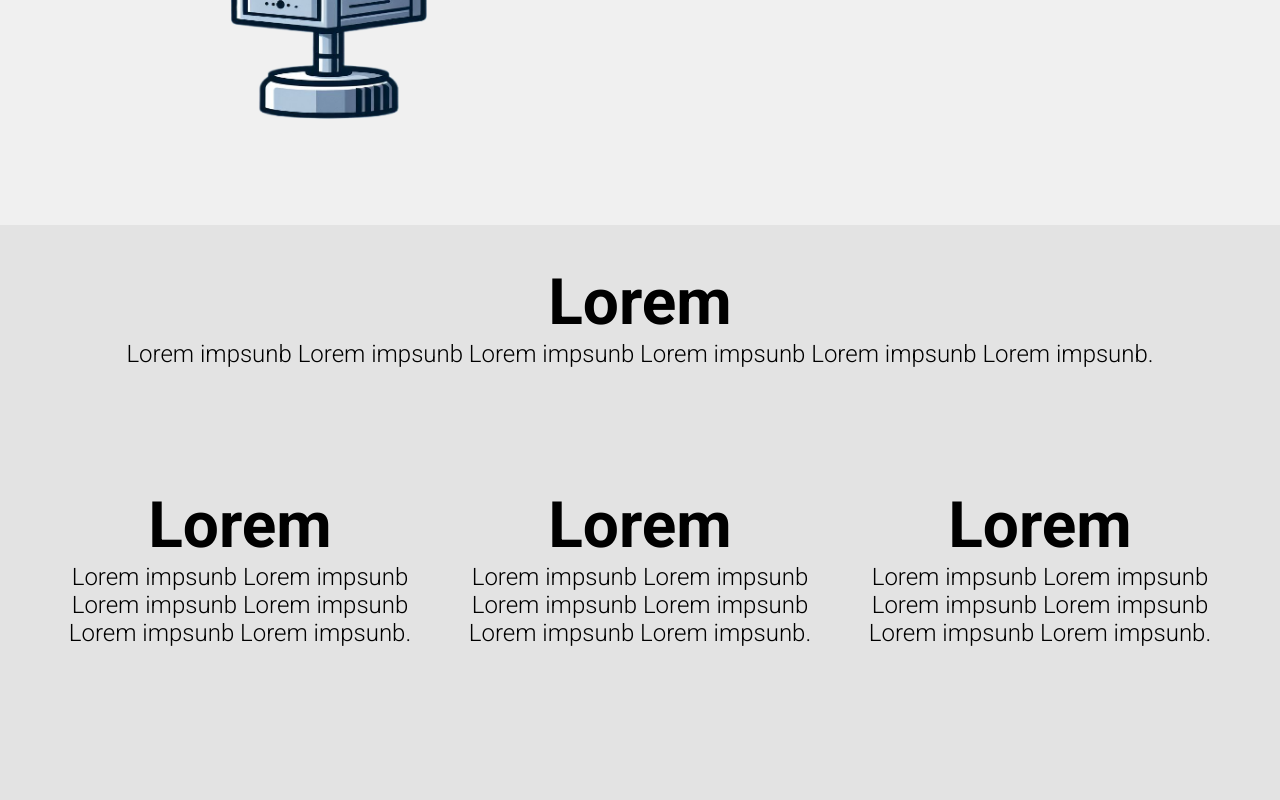
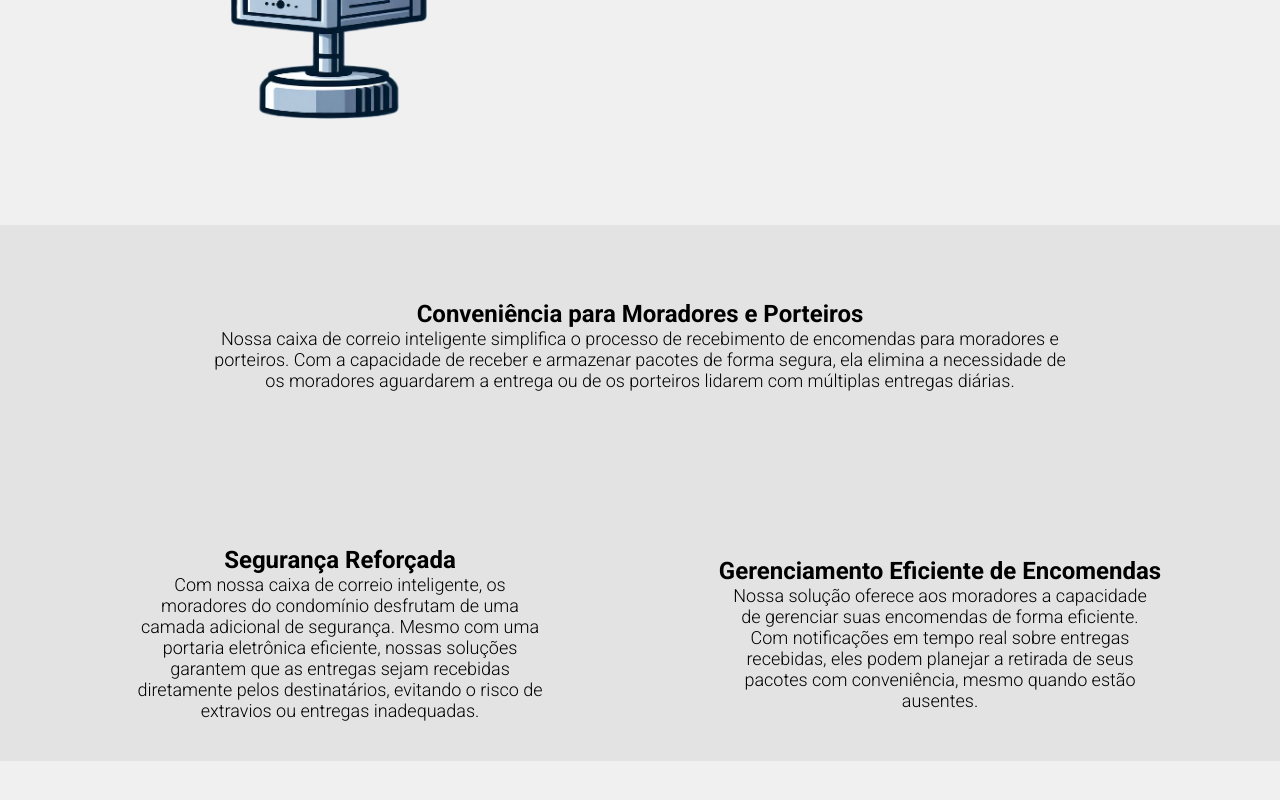
Before and after one commit to Gabriel-Silva-7/Receba, a React (Vite) app: page / in a window 1280 px wide. Shown: the part 414-1214 px from the top of the page. After the commit the page ends 1175 px from the top, so only its background shows below. Built offline with nearby package versions, Linux system fonts and the light colour scheme.

Commit message:
feat: home

```diff
--- a/src/pages/Home/index.tsx
+++ b/src/pages/Home/index.tsx
@@ -14,33 +14,41 @@ const Home = () => {
         </S.ContentText>
       </S.Content>
       <S.ContentDescription>
-        <S.CentralText>Lorem</S.CentralText>
+        <S.GridTitle>Conveniência para Moradores e Porteiros</S.GridTitle>
         <S.CentralDescription>
-          Lorem impsunb Lorem impsunb Lorem impsunb Lorem impsunb Lorem impsunb
-          Lorem impsunb.
+          Nossa caixa de correio inteligente simplifica o processo de
+          recebimento de encomendas para moradores e porteiros. Com a capacidade
+          de receber e armazenar pacotes de forma segura, ela elimina a
+          necessidade de os moradores aguardarem a entrega ou de os porteiros
+          lidarem com múltiplas entregas diárias.
         </S.CentralDescription>
         <S.GridDescription>
           <S.GridItem>
-            <S.CentralText>Lorem</S.CentralText>
-            <S.CentralDescription>
+            <S.GridTitle>Segurança Reforçada</S.GridTitle>
+            <S.GridItemDescription>
+              Com nossa caixa de correio inteligente, os moradores do condomínio
+              desfrutam de uma camada adicional de segurança. Mesmo com uma
+              portaria eletrônica eficiente, nossas soluções garantem que as
+              entregas sejam recebidas diretamente pelos destinatários, evitando
+              o risco de extravios ou entregas inadequadas.
+            </S.GridItemDescription>
+          </S.GridItem>
+          <S.GridItem>
+            <S.GridTitle>Gerenciamento Eficiente de Encomendas</S.GridTitle>
+            <S.GridItemDescription>
+              Nossa solução oferece aos moradores a capacidade de gerenciar suas
+              encomendas de forma eficiente. Com notificações em tempo real
+              sobre entregas recebidas, eles podem planejar a retirada de seus
+              pacotes com conveniência, mesmo quando estão ausentes.
+            </S.GridItemDescription>
+          </S.GridItem>
+          {/* <S.GridItem>
+            <S.GridTitle>Integração com Tecnologia Exclusiva</S.GridTitle>
+            <S.GridItemDescription>
               Lorem impsunb Lorem impsunb Lorem impsunb Lorem impsunb Lorem
               impsunb Lorem impsunb.
-            </S.CentralDescription>
-          </S.GridItem>
-          <S.GridItem>
-            <S.CentralText>Lorem</S.CentralText>
-            <S.CentralDescription>
-              Lorem impsunb Lorem impsunb Lorem impsunb Lorem impsunb Lorem
-              impsunb Lorem impsunb.
-            </S.CentralDescription>
-          </S.GridItem>
-          <S.GridItem>
-            <S.CentralText>Lorem</S.CentralText>
-            <S.CentralDescription>
-              Lorem impsunb Lorem impsunb Lorem impsunb Lorem impsunb Lorem
-              impsunb Lorem impsunb.
-            </S.CentralDescription>
-          </S.GridItem>
+            </S.GridItemDescription>
+          </S.GridItem> */}
         </S.GridDescription>
       </S.ContentDescription>
     </S.Container>
--- a/src/pages/Home/styles.tsx
+++ b/src/pages/Home/styles.tsx
@@ -48,7 +48,7 @@ export const Description = styled.div`
 export const ContentDescription = styled.div`
   display: flex;
   width: 100%;
-  height: 600px;
+  height: 100%;
   background: #e3e3e3;
   flex-direction: column;
 `;
@@ -57,23 +57,45 @@ export const CentralText = styled.h1`
   display: flex;
   justify-content: center;
   width: 100%;
-  margin-top: 40px;
-  font-size: 64px;
+  margin-top: 75px;
+  font-size: 48px;
+`;
+
+export const GridTitle = styled.h1`
+  display: flex;
+  justify-content: center;
+  width: 100%;
+  margin-top: 75px;
+  font-size: 24px;
 `;
 
 export const CentralDescription = styled.span`
   color: #000;
   text-align: center;
   font-family: Roboto;
-  font-size: 24px;
+  font-size: 18px;
   font-style: normal;
   font-weight: 300;
   line-height: normal;
+  align-self: center;
+  width: 67%;
+`;
+
+export const GridItemDescription = styled.span`
+  color: #000;
+  text-align: center;
+  font-family: Roboto;
+  font-size: 18px;
+  font-style: normal;
+  font-weight: 300;
+  line-height: normal;
+  align-self: center;
+  width: 70%;
 `;
 
 export const GridDescription = styled.div`
   display: grid;
-  grid-template-columns: 1fr 1fr 1fr;
+  grid-template-columns: 1fr 1fr;
   grid-template-rows: 1fr;
   padding: 40px;
   margin-top: 40px;
```
